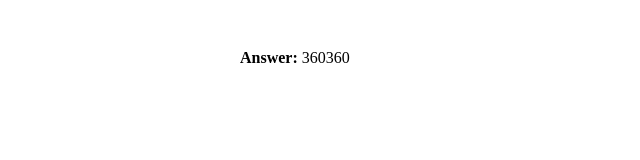
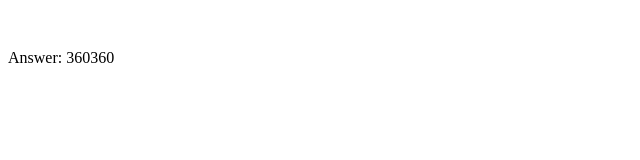
Before and after one commit to j127/freecodecamp, a plain HTML site: page smallestCommons/index.html in a window 1280 px wide. Shown: the whole page, without its empty margins (0-640 px from the left). Drawn offline with Linux system fonts and the light colour scheme.

Commit message:
Final working version of smallestCommons

```diff
--- a/smallestCommons/index.html
+++ b/smallestCommons/index.html
@@ -8,9 +8,7 @@
         <link rel="stylesheet" href="/css/style.css">
     </head>
     <body>
-    <div class="container">
-        <strong>Answer:</strong> <span id="outputArea"></span>
-    </div>
+
     <script src="/js/main.js"></script>
     </body>
 </html>
--- a/smallestCommons/js/main.js
+++ b/smallestCommons/js/main.js
@@ -1,5 +1,5 @@
 // Take a 2-element array and return an ascending range
-let ascendingRange = (arr) => {
+let ascendingRange = function (arr) {
     let from, to,
         range = [];
 
@@ -12,7 +12,7 @@ let ascendingRange = (arr) => {
 };
 
 // Return an array of prime factors for num
-let getPrimeFactors = (num) => {
+let getPrimeFactors = function (num) {
     let factors = [];
     if (num < 2) {
         return [];
@@ -27,13 +27,13 @@ let getPrimeFactors = (num) => {
 };
 
 // Usage `arr.filter(onlyUnique)`
-let onlyUnique = (value, index, self) => {
+let onlyUnique = function (value, index, self) {
     return self.indexOf(value) === index;
 }
 
 // Return how many times thing is in arr
-let countItemsInArray = (thing, arr) => {
-    count = 0;
+let countItemsInArray = function (thing, arr) {
+    let count = 0;
     arr.forEach((i) => {
         if (i === thing) {
             count += 1;
@@ -42,7 +42,7 @@ let countItemsInArray = (thing, arr) => {
     return count;
 };
 
-let smallestCommons = (arr) => {
+let smallestCommons = function (arr) {
     let multiples = ascendingRange(arr);
 
     // Find prime factors of all numbers in range
@@ -88,10 +88,13 @@ let smallestCommons = (arr) => {
 
 
 // Do stuff to the DOM
-let main = () => {
-    let answer = smallestCommons([1, 13]);
-    let el = document.getElementById('outputArea');
-    el.innerText = answer;
+let main = function () {
+    let answer = smallestCommons([13, 1]);
+    let output = document.createElement('div');
+    let txt = document.createTextNode(`Answer: ${answer}`);
+    output.appendChild(txt);
+    let b = document.getElementsByName('body');
+    document.body.insertBefore(output, b[0]);
 };
 
 main();
```
